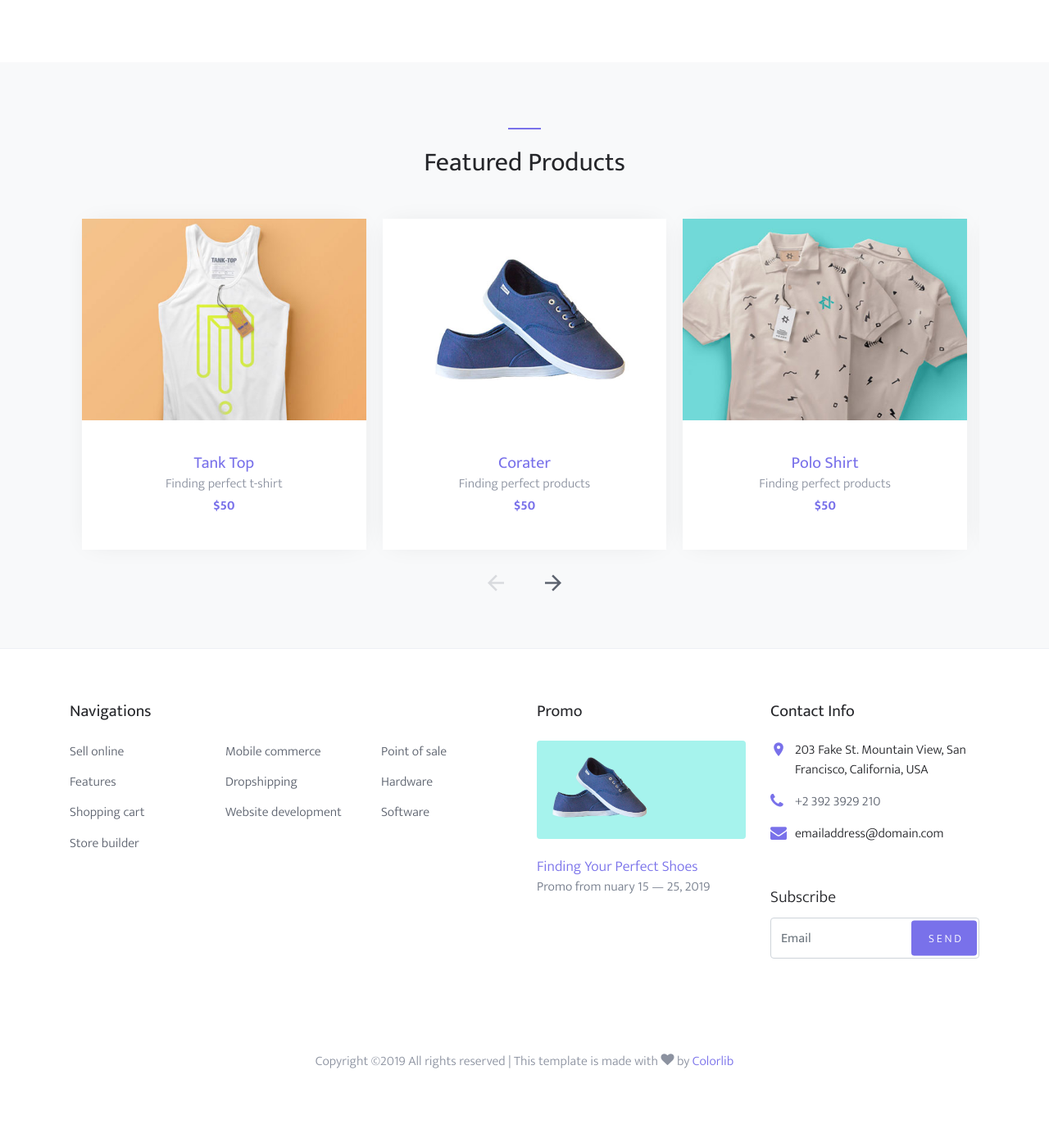
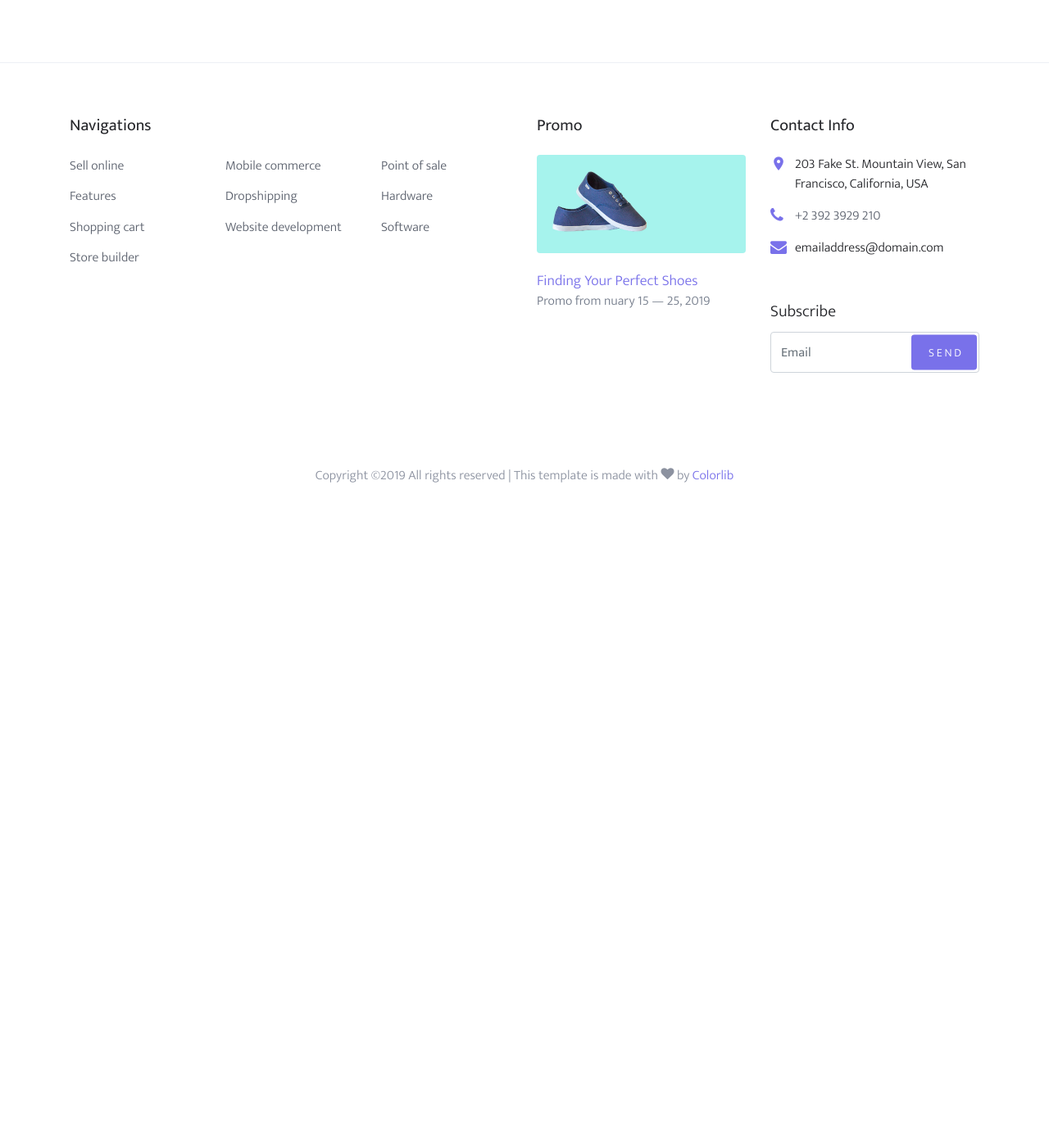
Before and after one commit to Alishrf/Shop_Website, a Django app: page / in a window 1280 px wide. Shown: the part 1599-2988 px from the top of the page at 82% size. After the commit the page ends 2188 px from the top, so only its background shows below. Run offline with Django 3.2, Linux system fonts and the light colour scheme; some libraries are stand-ins or nearby versions; some web fonts are replaced.

Commit message:
fix bugs

```diff
--- a/templates/pages/about.html
+++ b/templates/pages/about.html
@@ -4,7 +4,7 @@
 <div class="bg-light py-3">
     <div class="container">
       <div class="row">
-        <div class="col-md-12 mb-0"><a href="index.html">Home</a> <span class="mx-2 mb-0">/</span> <strong class="text-black">About</strong></div>
+        <div class="col-md-12 mb-0"><a href="{% url 'index' %}">Home</a> <span class="mx-2 mb-0">/</span> <strong class="text-black">About</strong></div>
       </div>
     </div>
   </div>
--- a/templates/pages/index.html
+++ b/templates/pages/index.html
@@ -9,7 +9,7 @@
           <div class="intro-text text-center text-md-left">
             <p class="mb-4">Lorem ipsum dolor sit amet, consectetur adipiscing elit. Phasellus at iaculis quam. Integer accumsan tincidunt fringilla. </p>
             <p>
-              <a href="#" class="btn btn-sm btn-primary">Shop Now</a>
+              <a href="{% url 'shop' %}" class="btn btn-sm btn-primary">Shop Now</a>
             </p>
           </div>
         </div>
@@ -92,81 +92,5 @@
     </div>
   </div>
 
-  <div class="site-section block-3 site-blocks-2 bg-light">
-    <div class="container">
-      <div class="row justify-content-center">
-        <div class="col-md-7 site-section-heading text-center pt-4">
-          <h2>Featured Products</h2>
-        </div>
-      </div>
-      <div class="row">
-        <div class="col-md-12">
-          <div class="nonloop-block-3 owl-carousel">
-            <div class="item">
-              <div class="block-4 text-center">
-                <figure class="block-4-image">
-                  <img src="images/cloth_1.jpg" alt="Image placeholder" class="img-fluid">
-                </figure>
-                <div class="block-4-text p-4">
-                  <h3><a href="#">Tank Top</a></h3>
-                  <p class="mb-0">Finding perfect t-shirt</p>
-                  <p class="text-primary font-weight-bold">$50</p>
-                </div>
-              </div>
-            </div>
-            <div class="item">
-              <div class="block-4 text-center">
-                <figure class="block-4-image">
-                  <img src="images/shoe_1.jpg" alt="Image placeholder" class="img-fluid">
-                </figure>
-                <div class="block-4-text p-4">
-                  <h3><a href="#">Corater</a></h3>
-                  <p class="mb-0">Finding perfect products</p>
-                  <p class="text-primary font-weight-bold">$50</p>
-                </div>
-              </div>
-            </div>
-            <div class="item">
-              <div class="block-4 text-center">
-                <figure class="block-4-image">
-                  <img src="images/cloth_2.jpg" alt="Image placeholder" class="img-fluid">
-                </figure>
-                <div class="block-4-text p-4">
-                  <h3><a href="#">Polo Shirt</a></h3>
-                  <p class="mb-0">Finding perfect products</p>
-                  <p class="text-primary font-weight-bold">$50</p>
-                </div>
-              </div>
-            </div>
-            <div class="item">
-              <div class="block-4 text-center">
-                <figure class="block-4-image">
-                  <img src="images/cloth_3.jpg" alt="Image placeholder" class="img-fluid">
-                </figure>
-                <div class="block-4-text p-4">
-                  <h3><a href="#">T-Shirt Mockup</a></h3>
-                  <p class="mb-0">Finding perfect products</p>
-                  <p class="text-primary font-weight-bold">$50</p>
-                </div>
-              </div>
-            </div>
-            <div class="item">
-              <div class="block-4 text-center">
-                <figure class="block-4-image">
-                  <img src="images/shoe_1.jpg" alt="Image placeholder" class="img-fluid">
-                </figure>
-                <div class="block-4-text p-4">
-                  <h3><a href="#">Corater</a></h3>
-                  <p class="mb-0">Finding perfect products</p>
-                  <p class="text-primary font-weight-bold">$50</p>
-                </div>
-              </div>
-            </div>
-          </div>
-        </div>
-      </div>
-    </div>
-  </div>
-
 
 {% endblock %}
```
